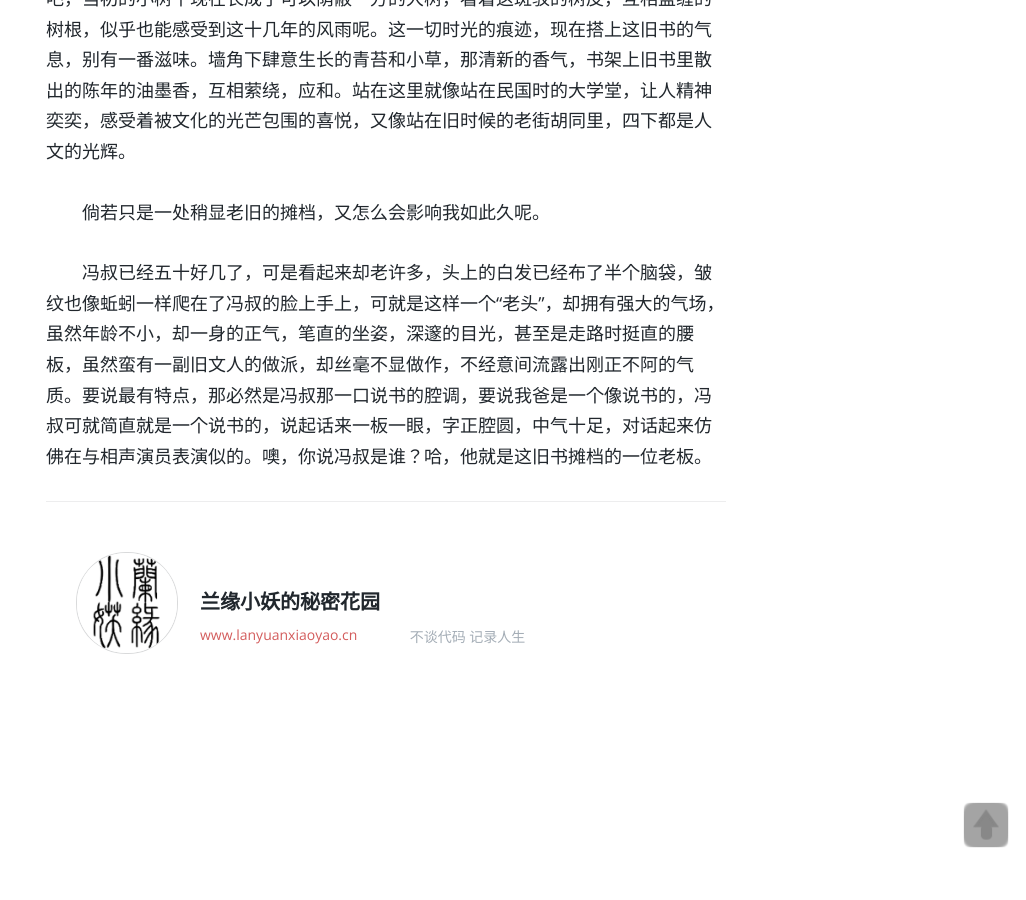
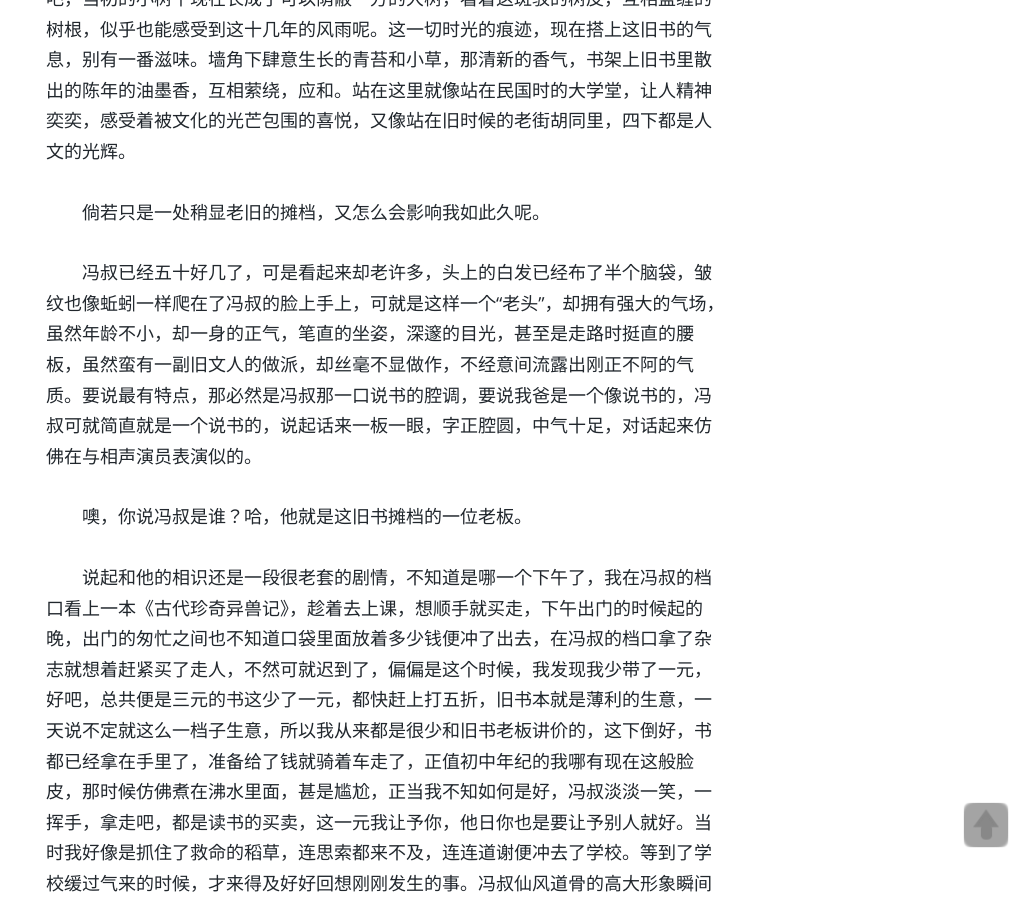
Before and after one commit to lanyuanxiaoyao/lanyuanxiaoyao.github.io, a Jekyll site: the page built from _posts/2016-01-30-book_store.markdown, in a window 1280 px wide and 900 px high, scrolled down 3210 px. Shown: the whole window, without its empty margins (254-1280 px from the left). Built offline with Jekyll 4.4.1, drawn with Linux system fonts in a browser that asks for light colours; comment, search, counter and statistics services are not loaded; some of the changed text lies outside the part shown.

```diff
--- a/_posts/2016-01-30-book_store.markdown
+++ b/_posts/2016-01-30-book_store.markdown
@@ -22,4 +22,22 @@ tag: 生活
 
 　　倘若只是一处稍显老旧的摊档，又怎么会影响我如此久呢。
 
-　　冯叔已经五十好几了，可是看起来却老许多，头上的白发已经布了半个脑袋，皱纹也像蚯蚓一样爬在了冯叔的脸上手上，可就是这样一个“老头”，却拥有强大的气场，虽然年龄不小，却一身的正气，笔直的坐姿，深邃的目光，甚至是走路时挺直的腰板，虽然蛮有一副旧文人的做派，却丝毫不显做作，不经意间流露出刚正不阿的气质。要说最有特点，那必然是冯叔那一口说书的腔调，要说我爸是一个像说书的，冯叔可就简直就是一个说书的，说起话来一板一眼，字正腔圆，中气十足，对话起来仿佛在与相声演员表演似的。噢，你说冯叔是谁？哈，他就是这旧书摊档的一位老板。
+　　冯叔已经五十好几了，可是看起来却老许多，头上的白发已经布了半个脑袋，皱纹也像蚯蚓一样爬在了冯叔的脸上手上，可就是这样一个“老头”，却拥有强大的气场，虽然年龄不小，却一身的正气，笔直的坐姿，深邃的目光，甚至是走路时挺直的腰板，虽然蛮有一副旧文人的做派，却丝毫不显做作，不经意间流露出刚正不阿的气质。要说最有特点，那必然是冯叔那一口说书的腔调，要说我爸是一个像说书的，冯叔可就简直就是一个说书的，说起话来一板一眼，字正腔圆，中气十足，对话起来仿佛在与相声演员表演似的。
+
+　　噢，你说冯叔是谁？哈，他就是这旧书摊档的一位老板。
+
+　　说起和他的相识还是一段很老套的剧情，不知道是哪一个下午了，我在冯叔的档口看上一本《古代珍奇异兽记》，趁着去上课，想顺手就买走，下午出门的时候起的晚，出门的匆忙之间也不知道口袋里面放着多少钱便冲了出去，在冯叔的档口拿了杂志就想着赶紧买了走人，不然可就迟到了，偏偏是这个时候，我发现我少带了一元，好吧，总共便是三元的书这少了一元，都快赶上打五折，旧书本就是薄利的生意，一天说不定就这么一档子生意，所以我从来都是很少和旧书老板讲价的，这下倒好，书都已经拿在手里了，准备给了钱就骑着车走了，正值初中年纪的我哪有现在这般脸皮，那时候仿佛煮在沸水里面，甚是尴尬，正当我不知如何是好，冯叔淡淡一笑，一挥手，拿走吧，都是读书的买卖，这一元我让予你，他日你也是要让予别人就好。当时我好像是抓住了救命的稻草，连思索都来不及，连连道谢便冲去了学校。等到了学校缓过气来的时候，才来得及好好回想刚刚发生的事。冯叔仙风道骨的高大形象瞬间就这般在我的心里住下了，让予这本是学生时代最难学会的品格，冯叔这一句话，我至今都还印象至深，那一元虽对于冯叔对于我都是那么无足轻重，若是冯叔直说这一元就算了，算便宜你，这影响都要弱很多，偏是那一句“他日你也要让予别人”让我仿若心中被什么击中似的，对冯叔的钦佩无形中更是多了几分。
+
+　　话说自打那以后，和冯叔的来往便多了起来，周末我只要有闲工夫便跑到冯叔的档口上看个一下午一晚上的书，虽说都是旧书的生意，冯叔却不像隔壁，什么书都揽下来，冯叔有着自己的喜好，比如说那些个儿童读物，风月小说在冯叔这里都是见不着的，若是哪位带着基本讲诗书的集锦，一些古籍歌赋，价钱都不谈，收下就收下了，所以渐渐的冯叔成了这一排档口里文化气息最浓烈的一档，我也十分喜欢这样的气息，很多文言的小说我也是半知半懂地看得津津有味，要是真的有哪段读不懂的，冯叔就是个现成的翻译呢。冯叔最爱的是《周易》，他说周易里面沟通天地，遵循自然大道法则的思想是他最喜欢的，那段时间里面冯叔经常指着我去看哪些哪些书，看过的有《论语》《易传》《春秋》，有时候冯叔闲暇的时候还会和我讲一些古书里面的故事，诸如《爱莲说》《岳阳楼记》等的典故名著，没有谁比我更清楚对文言的启蒙是冯叔给的，比学校里面学到的更多，当然也可能是叛逆的青春期让我对学校更多排斥，反而能听得进冯叔的教。
+
+　　和冯叔的交往更像是君子之交，除了他姓冯，我便不知道后面是跟着一个字还是两个字，他也不问我姓甚名谁或是哪里人士，我喜欢这种感觉，那种淡泊的性情，淡如水却又这般润物无声，冯叔对我的影响又哪里只有嘴上的那一两句教诲，他这一整个人都是对我的教导，正是我从冯叔身上学到最重要的，正，正言行，一句话一件事，都必须正，不能歪斜，说一就是一，可以思考，但是不能犹豫，可以考虑，但是不能言行不一。其实还有很多冯叔说的话，我那时候听不太懂，现在又不是很记得起，甚是遗憾。也许现在这个年纪认识冯叔，也许感悟的会更多。只是，已经没有了这个机会了，初二的那一年，冯叔便搬走了，不知道是因为这档口不能维持生计还是为了其他的，但我看得出，冯叔对这里的喜爱，正是淡如水的君子之交，最后的那一次见面，我也还是没有问他将会去哪里，他指给我的最后一本书，是《北大人文学》。
+
+　　虽然冯叔离开了，但我却没有离开旧书摊档，混迹其中，感受那种书墨的香气，对文学的喜爱深深扎根。直到高三那年，终于，在一众城管的带领下，这十年历史的旧书摊被拆走了，我不是一点点的惋惜，私以为整个城市最有文化氛围的地方居然被拆走，虽然市容什么的理由很是正当，但这硬生生地拆走，而不是搬迁，总感觉还是让这片地方失去了一点厚重感，文化的厚重感。
+
+　　从那以后，看书反倒是成了习惯，高中时候在一中寄宿，每每有了生活费，都会拿出不少的钱花在了买书上，高中语文成绩一直高居不下，高考语文也还有130，怎么说呢，只能感谢这些年看的书吧。
+
+　　每个人都有一个看书的理由，我的理由很简单，就是纯粹得想过多几个人生而已，每本书都是一个人生，一本书写完，那里面的主人公便有了生命，那一切的故事，都是在哪一个时空里面真的发生的吧，我的人生只有一次，只有一种活法，所以我只能在书里感受其他的活法。至于能在书里学到些什么，我一向都是随缘吧，我以前听过的一个说法很喜欢
+
+　　问：你读过的那么多书都能记得是什么样的内容吗？若是都没有记得多少，那读这么多的书又有什么用呢？
+
+　　答：你小时候吃过的饭菜都还记得吃过的是什么吗？即使你都不记得了，但这些饭菜都融进了你生命里面的每一处骨头和血肉，让你成长，让你强壮，读书不也是这样吗，即使你都不记得了内容，但里面的每一处思想都影响着你的言行，塑造着你的人格，让你的心灵成长，让你的思维自由，让你的灵魂升华，又哪有什么无用之说呢？
```
